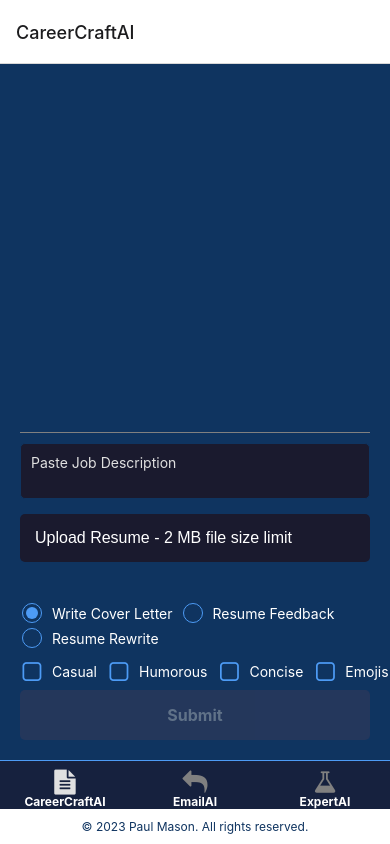
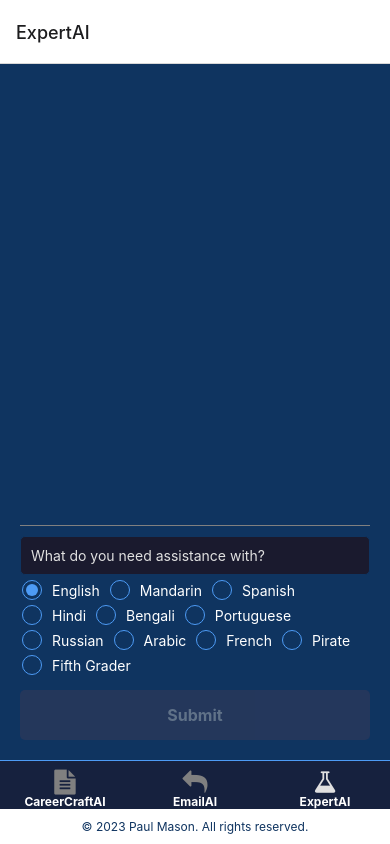
Before and after one commit to PaulMasonDev/prompt-playground, a React Native app in the folder frontend/: screen / in a window 390 px wide. Built offline with nearby package versions, Linux system fonts and the light colour scheme.

Commit message:
Update BottomTabNavigator.tsx

```diff
--- a/frontend/src/components/Navigation/BottomTabNavigator.tsx
+++ b/frontend/src/components/Navigation/BottomTabNavigator.tsx
@@ -20,7 +20,7 @@ enum AIRoute {
 function BottomTabNavigator() {
   return (
     <Tab.Navigator
-      initialRouteName={AIRoute.CareerCraftAI}
+      initialRouteName={AIRoute.ExpertAI}
       screenOptions={({ route }) => ({
         tabBarIcon: ({ color, size }) => {
           let iconName: any;
```
